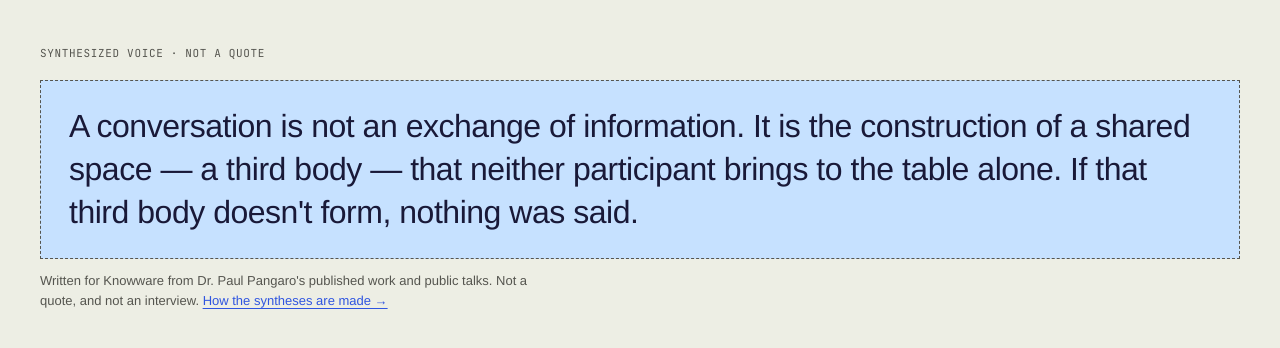
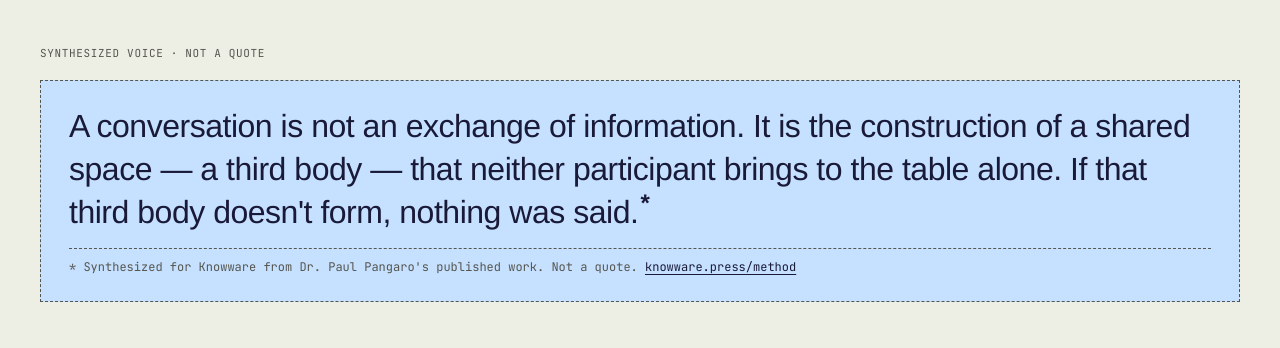
Before and after one commit to fromknowware/knowware-now, an Astro site: page /voices/01 in a window 1280 px wide. Shown: the part 393-741 px from the top of the page. Built offline with nearby package versions, Linux system fonts and the light colour scheme; Astro itself is replaced by a stand-in of ours; no server answers.

Commit message:
Put the synthesis asterisk inside every quote box
Each synthesized line now ends with an asterisk, and its footnote sits
inside the same box ("Synthesized for Knowware from <name>'s published
work. Not a quote. knowware.press/method"), so any screenshot carries
the caveat. Anonymous voices cite the public record instead. The book
states its own method, so the chapter-level notes come off the preview
and full chapter text.

Co-Authored-By: Claude Opus 5.5 <noreply@anthropic.com>

```diff
--- a/src/components/SynthesisNote.astro
+++ b/src/components/SynthesisNote.astro
@@ -1,30 +1,23 @@
 ---
-// Point-of-use disclosure: the 81 voices are syntheses, never quotes.
+// The asterisk footnote that travels with any screenshot of a synthesized line.
 interface Props {
-  name?: string;
-  variant?: 'voice' | 'chapter' | 'band';
+  name: string;
+  anon?: boolean;
+  link?: boolean;
 }
-const { name, variant = 'voice' } = Astro.props;
+const { name, anon = false, link = true } = Astro.props;
+const source = anon ? 'the public record' : `${name}'s published work`;
 ---
-<p class={`kw-synth-note kw-synth-note--${variant}`}>
-  {variant === 'voice' && name ? (
-    <>Written for Knowware from {name}'s published work and public talks. Not a quote, and not an interview.</>
-  ) : (
-    <>Words attributed to the 81 voices are syntheses written for this book from their published work, not quotes or interview transcripts.</>
-  )}
-  {' '}<a href="/method">How the syntheses are made →</a>
+<p class="kw-ast-note">
+  <span aria-hidden="true">* </span>Synthesized for Knowware from {source}. Not a quote. {link ? <a href="/method">knowware.press/method</a> : <span>knowware.press/method</span>}
 </p>
 
 <style>
-  .kw-synth-note {
-    font-size: 13px; line-height: 1.5; color: var(--sub);
-    max-width: 68ch; margin: 12px 0 0;
+  .kw-ast-note {
+    font: 400 12px/1.45 "JetBrains Mono", ui-monospace, monospace;
+    letter-spacing: 0; color: var(--sub);
+    margin: 14px 0 0; padding-top: 10px;
+    border-top: 1px dashed var(--sub);
   }
-  .kw-synth-note a {
-    color: var(--signal-ink); text-decoration: underline; text-underline-offset: 3px;
-    white-space: nowrap;
-  }
-  .kw-synth-note--chapter { margin: 0 0 1.6em; }
-  .kw-synth-note--band { color: var(--band-sub); }
-  .kw-synth-note--band a { color: var(--band-accent); }
+  .kw-ast-note a { color: var(--ink); text-decoration: underline; text-underline-offset: 3px; }
 </style>
--- a/src/pages/read/[slug].astro
+++ b/src/pages/read/[slug].astro
@@ -47,7 +47,6 @@ const next = idx < sorted.length - 1 ? sorted[idx + 1] : null;
   <article class="kw-section kw-prose kw-preview" data-kw-read aria-labelledby="preview-h">
     <h2 class="sr-only" id="preview-h">Chapter opening</h2>
     {preview.data.dek && <p class="kw-prose-dek">{preview.data.dek}</p>}
-    <SynthesisNote variant="chapter" />
     <div class="kw-preview-body">
       <Preview />
     </div>
@@ -206,7 +205,6 @@ const next = idx < sorted.length - 1 ? sorted[idx + 1] : null;
   <section class="kw-section">
     <p class="kw-label">Nine Voices · Chapter {String(chapter.data.n).padStart(2,'0')}</p>
     <h2 class="kw-h3">{chapter.data.title}</h2>
-    <SynthesisNote variant="chapter" />
     <div class="voice-list">
       {chapterVoices.map((v) => (
         <a class="kw-voice-card" href={`/voices/${v.data.id}`}>
@@ -215,9 +213,10 @@ const next = idx < sorted.length - 1 ? sorted[idx + 1] : null;
             <p class="kw-voice-name">{v.data.name}</p>
             <p class="kw-voice-role">{v.data.role}</p>
             {v.data.coldOpen && (
-              <p class="voice-cold-open">
-                <span class="voice-synth-tag">Synthesized, not a quote:</span> {v.data.coldOpen}
-              </p>
+              <div class="voice-cold-open">
+                <p class="voice-cold-open-text">{v.data.coldOpen}<sup class="kw-ast" aria-hidden="true">*</sup></p>
+                <SynthesisNote name={v.data.name} link={false} />
+              </div>
             )}
           </div>
           <span class={`kw-tier kw-tier--${v.data.tier}`}>{tierLabel[v.data.tier]}</span>
@@ -250,7 +249,8 @@ const next = idx < sorted.length - 1 ? sorted[idx + 1] : null;
   background: var(--accent-soft); padding: 10px 14px;
   border: 1px dashed var(--sub);
 }
-.voice-synth-tag { font-weight: 600; color: var(--ink); }
+.voice-cold-open-text { margin: 0; }
+.kw-ast { font-size: .85em; font-weight: 600; vertical-align: super; line-height: 0; margin-left: 2px; color: var(--ink); }
 .chapter-nav {
   display: flex; justify-content: space-between; gap: 24px;
 }
--- a/src/pages/read/[slug]/full.astro
+++ b/src/pages/read/[slug]/full.astro
@@ -4,7 +4,6 @@
 import Base from '../../../layouts/Base.astro';
 import { getCollection, getEntry, render } from 'astro:content';
 import { SITE_URL } from '../../../config';
-import SynthesisNote from '../../../components/SynthesisNote.astro';
 
 export async function getStaticPaths() {
   const chapters = await getCollection('chapters');
@@ -35,7 +34,6 @@ const fmt = (x: number) => x.toLocaleString('en-US');
     <h1 class="kw-h2">{full.data.title || chapter.data.title}</h1>
     {full.data.dek && <p class="kw-prose-dek">{full.data.dek}</p>}
     <p class="kw-full-meta mono">{fmt(full.data.totalWords)} words · about {full.data.readMinutes} min</p>
-    <SynthesisNote variant="chapter" />
   </header>
 
   <article class="kw-section kw-prose" data-kw-read>
--- a/src/pages/voices/[id].astro
+++ b/src/pages/voices/[id].astro
@@ -107,8 +107,10 @@ const chapterSlug = String(voice.chapter).padStart(2, '0');
 {voice.coldOpen && (
   <section class="dos-cold-open" aria-labelledby="synth-h">
     <h2 class="dos-section-lbl mono" id="synth-h">SYNTHESIZED VOICE · NOT A QUOTE</h2>
-    <p class="dos-quote">{voice.coldOpen}</p>
-    <SynthesisNote name={voice.name} />
+    <div class="dos-quote">
+      <p class="dos-quote-text">{voice.coldOpen}<sup class="kw-ast" aria-hidden="true">*</sup></p>
+      <SynthesisNote name={voice.name} />
+    </div>
   </section>
 )}
 
@@ -293,6 +295,8 @@ const chapterSlug = String(voice.chapter).padStart(2, '0');
   font-size: 11px; font-weight: 400; color: var(--sub);
   letter-spacing: 0.06em; margin: 0 0 20px;
 }
+.dos-quote-text { margin: 0; }
+.kw-ast { font-size: .75em; font-weight: 600; vertical-align: super; line-height: 0; margin-left: 2px; color: var(--ink); }
 .dos-quote {
   font: 400 clamp(20px,3vw,32px)/1.35 "Helvetica Neue", Helvetica, Arial, sans-serif;
   letter-spacing: -0.015em;
```
